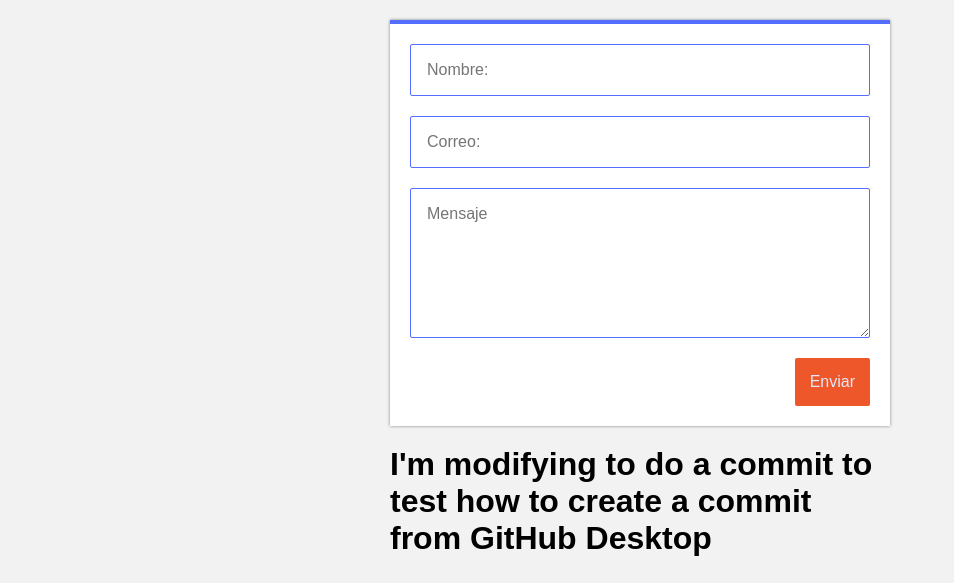
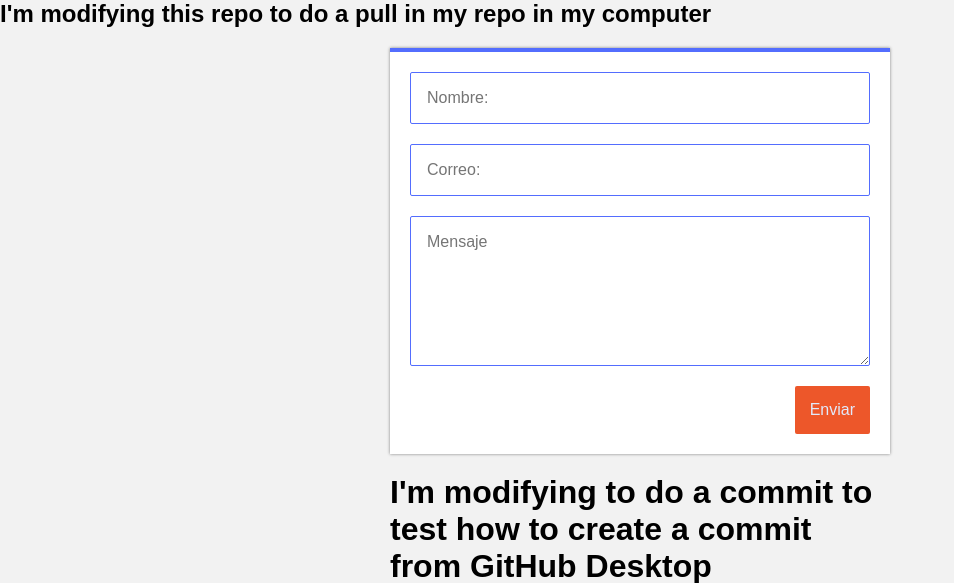
Before and after one commit to rych182/Formulario-validacion-php, a PHP site: page /index.php in a window 1280 px wide. Shown: the top 583 px of the page, without its empty margins (0-954 px from the left). Run offline with PHP 8.4, Linux system fonts and the light colour scheme; some web fonts are replaced.

Commit message:
Update index.view.php
I'm modifying this repo to do a pull in my repo in my computer

```diff
--- a/index.view.php
+++ b/index.view.php
@@ -7,6 +7,7 @@
 	<link rel="stylesheet" href="estilos.css">
 </head>
 <body>
+	<h2>I'm modifying this repo to do a pull in my repo in my computer</h2>
 	<div class="wrap">
 		<form action="<?php echo htmlspecialchars($_SERVER['PHP_SELF']); ?>" method="post">
 			<!--Si la variable $enviado es false y la variable $nombre declarada, entonces muestra el nombre-->
```
